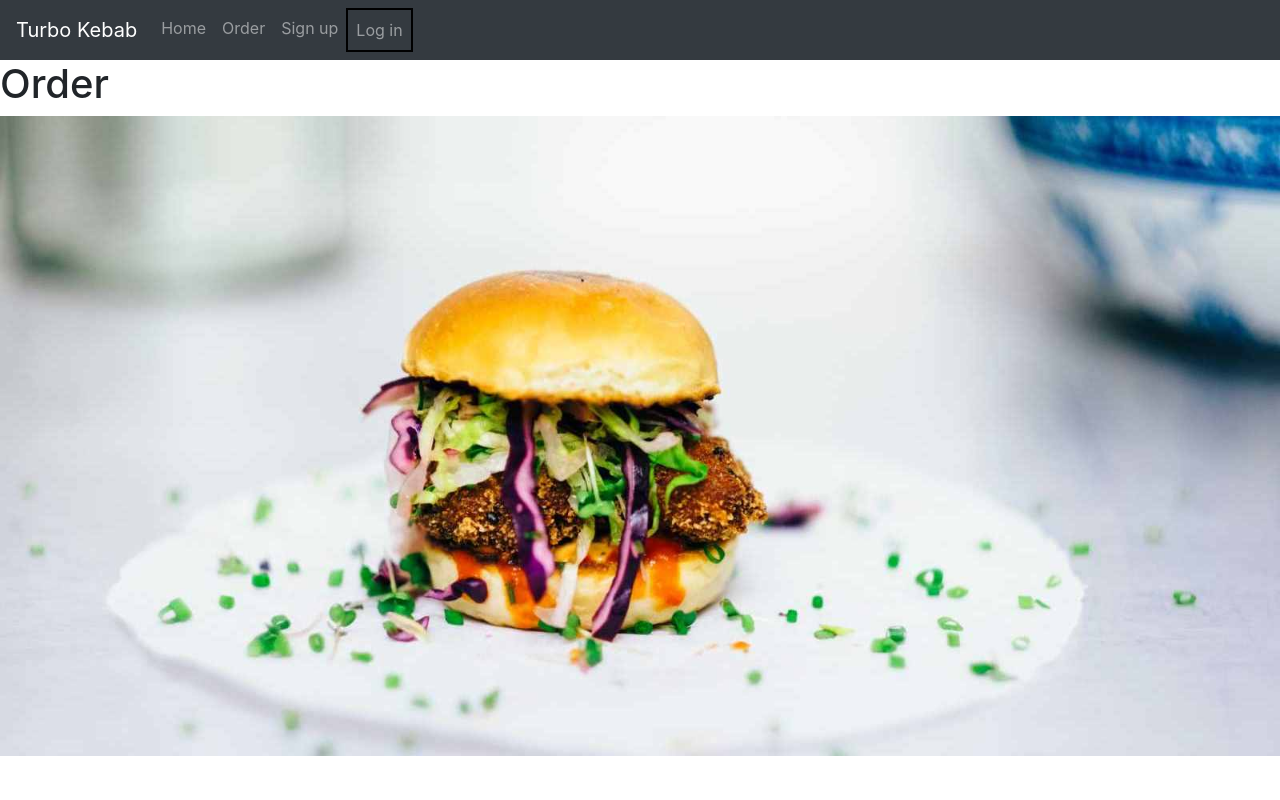
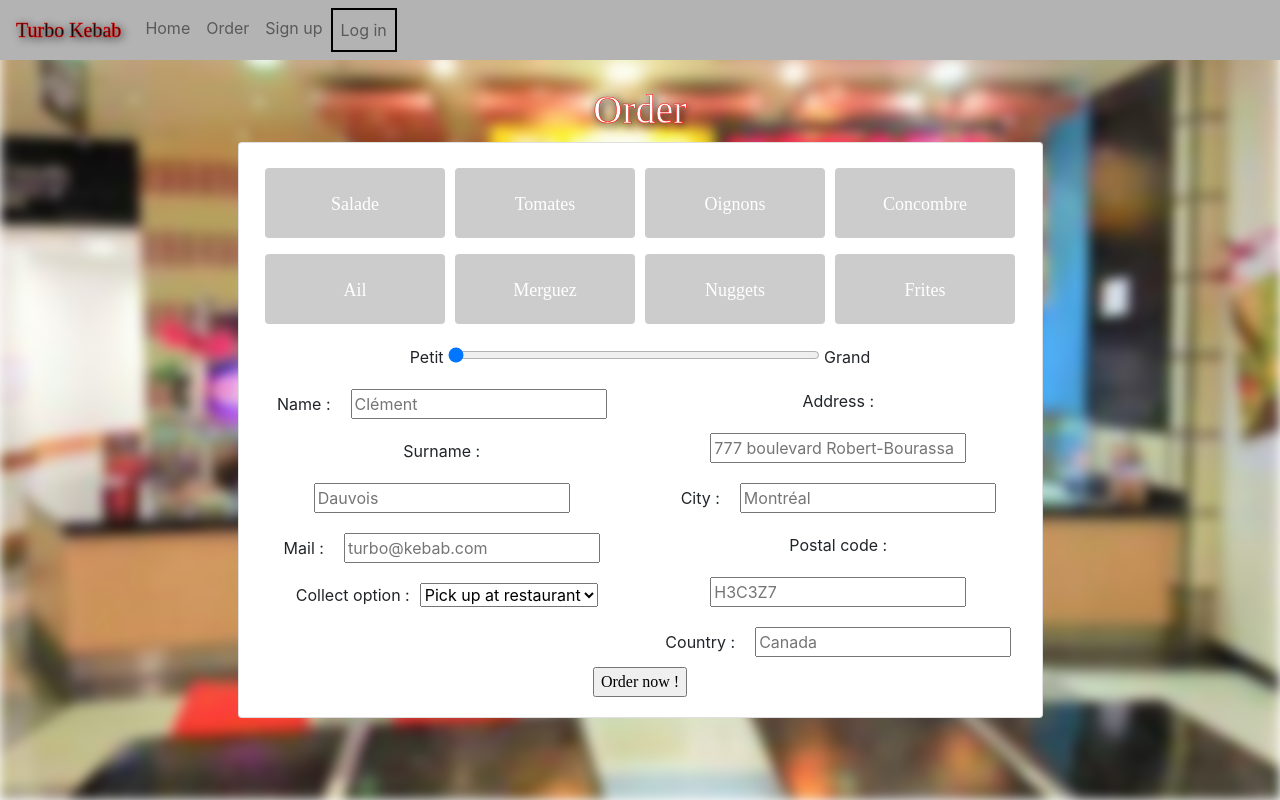
Before and after one commit to maxblt/turbo-kebab, a Vue app: page /order in a window 1280 px wide. Built offline with nearby package versions, Linux system fonts and the light colour scheme.

Commit message:
Milestone 2

```diff
--- a/src/App.vue
+++ b/src/App.vue
@@ -1,6 +1,7 @@
 <template>
   <link rel="stylesheet" href="https://cdn.jsdelivr.net/npm/bootstrap@4.5.3/dist/css/bootstrap.min.css" integrity="sha384-TX8t27EcRE3e/ihU7zmQxVncDAy5uIKz4rEkgIXeMed4M0jlfIDPvg6uqKI2xXr2" crossorigin="anonymous">
-    <nav class="navbar navbar-expand-lg navbar-dark bg-dark">
+  <div class="background"></div>
+  <nav class="navbar navbar-expand-lg navbar-light" style="background-color: #b3b3b3;">
       <a class="navbar-brand" href="#">Turbo Kebab</a>
       <button class="navbar-toggler" type="button" data-toggle="collapse" data-target="#navbarNavAltMarkup" aria-controls="navbarNavAltMarkup" aria-expanded="false" aria-label="Toggle navigation">
         <span class="navbar-toggler-icon"></span>
@@ -45,4 +46,27 @@ export default {
 a[href="/login"] {
   border: 2px solid black;
 }
+h1, .navbar-brand {
+  font-family: Algerian;
+  text-shadow: 2px 2px 8px #000000;
+  -webkit-text-stroke: 0.5px red;
+  color: white;
+}
+.background {
+  position: fixed;
+  left: 0;
+  right: 0;
+  z-index: -1;
+  display: block;
+  background-image: url(./assets/turbo-kebab-beautiful.jpg);
+  height: 100%;
+  background-position: center;
+  background-repeat: no-repeat;
+  background-size: cover;
+  -webkit-filter: blur(6px);
+  -moz-filter: blur(6px);
+  -o-filter: blur(6px);
+  -ms-filter: blur(6px);
+  filter: blur(6px);
+}
 </style>
--- a/src/views/HomeView.vue
+++ b/src/views/HomeView.vue
@@ -1,6 +1,6 @@
 <template>
   <div class="home">
-    <h1>Testttt</h1>
+    <h1>Bienvenue !</h1>
   <carousel :items-to-show="1">
     <slide v-for="slide in slides" :key="slide">
       <img :src="slide.imageUrl" />
@@ -30,20 +30,20 @@ export default {
   data: () => ({
     slides: [
       {
-        imageUrl: 'https://upload.wikimedia.org/wikipedia/commons/thumb/5/5b/Lula_kebab_2.jpg/800px-Lula_kebab_2.jpg',
-        caption: 'Photo by 2'
+        imageUrl: 'https://bilder.t-online.de/b/87/28/28/82/id_87282882/tid_da/doener-kebab-diese-berliner-spezialitaet-ist-auf-der-ganzen-welt-beruehmt-symbolbild-.jpg',
+        caption: 'Our delicious kebab'
       },
       {
-        imageUrl: 'https://upload.wikimedia.org/wikipedia/commons/thumb/5/5b/Lula_kebab_2.jpg/800px-Lula_kebab_2.jpg',
-        caption: 'Photo by 2'
+        imageUrl: 'https://media.gettyimages.com/photos/kebab-picture-id182199049?s=612x612',
+        caption: 'Tasty close-up'
       },
       {
-        imageUrl: 'https://upload.wikimedia.org/wikipedia/commons/thumb/5/5b/Lula_kebab_2.jpg/800px-Lula_kebab_2.jpg',
-        caption: 'Photo by 3'
+        imageUrl: 'https://media.istockphoto.com/photos/professional-female-cook-with-grilled-meat-on-spit-for-kebab-picture-id628803418',
+        caption: 'Our chef'
       },
       {
-        imageUrl: 'https://upload.wikimedia.org/wikipedia/commons/thumb/5/5b/Lula_kebab_2.jpg/800px-Lula_kebab_2.jpg',
-        caption: 'Photo by 4'
+        imageUrl: 'https://www.canstockphoto.com/zoom/?height=367&width=598&id=86549467&_ts=1647575047714&scale=1.3377926421404682&left=40&top=8',
+        caption: 'Incredible service'
       }
     ]
   }),
@@ -53,6 +53,14 @@ export default {
 
 <style>
 .home {
+  margin: auto;
   padding: 2%;
+  align-items: center;
+  text-align: center;
+}
+
+section img {
+  border : 10px white solid;
+  height: 400px;
 }
 </style>
--- a/src/views/LoginView.vue
+++ b/src/views/LoginView.vue
@@ -4,7 +4,7 @@
       <div class="card">
         <div class="card-body">
           <form>
-            <h2 class="h3 mb-3 fw-normal text-center">Please sign in</h2>
+            <h1 class="h3 mb-3 fw-normal text-center">Please sign in</h1>
 
             <div class="form-group">
               <label>Email address</label>
@@ -20,7 +20,7 @@
               <label><input type="checkbox" value="remember-me"> Remember me</label>
             </div>
 
-            <router-link class="w-100 btn btn-lg btn-primary" type="submit" to="/signup">Sign in</router-link>
+            <router-link class="w-100 btn btn-lg btn-primary" type="submit" to="/signup" style="background-color: red; border: red">Sign in</router-link>
           </form>
         </div>
       </div>
@@ -36,12 +36,11 @@ export default {
 </script>
 
 <style>
+
 .login {
   display: flex;
-  padding-top: 60px;
-  padding-bottom: 60px;
+  padding: 2%;
   align-items: center;
-  background-color: #f6f6f6;
 }
 .form-signin {
   width: 100%;
--- a/src/views/OrderView.vue
+++ b/src/views/OrderView.vue
@@ -1,7 +1,75 @@
 <template>
-  <div>
+  <div class="order">
     <h1>Order</h1>
-    <img src="../assets/hamburger.jpg" class="d-block w-100" alt="...">
+    <main class="form-order">
+      <div class="card">
+        <div class="card-body">
+          <form action="">
+            <div class="input-container">
+              <input id="1" type="checkbox" name="1" value="1">
+              <label for="1"><span>Salade</span></label>
+            </div>
+            <div class="input-container">
+              <input id="2" type="checkbox" name="2" value="2">
+              <label for="2"><span>Tomates</span></label>
+            </div>
+            <div class="input-container">
+              <input id="3" type="checkbox" name="3" value="3">
+              <label for="3"><span>Oignons</span></label>
+            </div>
+            <div class="input-container">
+              <input id="4" type="checkbox" name="4" value="4">
+              <label for="4"><span>Concombre</span></label>
+            </div>
+            <div class="input-container">
+              <input id="5" type="checkbox" name="5" value="5">
+              <label for="5"><span>Ail</span></label>
+            </div>
+            <div class="input-container">
+              <input id="6" type="checkbox" name="6" value="6">
+              <label for="6"><span>Merguez</span></label>
+            </div>
+            <div class="input-container">
+              <input id="7" type="checkbox" name="7" value="7">
+              <label for="7"><span>Nuggets</span></label>
+            </div>
+            <div class="input-container">
+              <input id="8" type="checkbox" name="8" value="8">
+              <label for="8"><span>Frites</span></label>
+            </div>
+            <div class="slidecontainer">
+              Petit <input type="range" min="1" max="3" value="1" class="slider" id="myRange"> Grand
+            </div>
+            <div class="row">
+              <div class="col">
+                <label for="name">Name : </label>
+                <input id="name" type="text" name="name" placeholder="Clément"><br>
+                <label for="surname">Surname : </label>
+                <input id="surname" type="text" name="surname" placeholder="Dauvois"><br>
+                <label for="mail">Mail : </label>
+                <input id="mail" type="email" name="mail" placeholder="turbo@kebab.com"><br>
+                <label for="collect">Collect option : </label>
+                <select id="collect" name="collect">
+                  <option value="pickup">Pick up at restaurant</option>
+                  <option value="delivery">Home delivery</option>
+                </select>
+              </div>
+              <div class="col">
+                <label for="address">Address : </label>
+                <input id="address" type="text" name="address" placeholder="777 boulevard Robert-Bourassa"><br>
+                <label for="city">City : </label>
+                <input id="city" type="text" name="city" placeholder="Montréal"><br>
+                <label for="postalcode">Postal code : </label>
+                <input id="postalcode" type="text" name="postalcode" placeholder="H3C3Z7"><br>
+                <label for="country">Country : </label>
+                <input id="country" type="text" name="country" placeholder="Canada">
+              </div>
+            </div>
+            <input type="submit" value="Order now !">
+          </form>
+        </div>
+      </div>
+    </main>
   </div>
 </template>
 
@@ -10,3 +78,83 @@ export default {
   name: 'OrderView',
 }
 </script>
+
+<style>
+
+.form-order {
+  width: 100%;
+  max-width: 805px;
+  margin: auto;
+  align-items: center;
+}
+
+.order {
+  padding: 2%;
+  text-align: center;
+  align-items: center;
+}
+
+.slider {
+  width: 50%;
+}
+
+.col label, .col input, .slidecontainer {
+  margin: 10px;
+}
+
+.input-container {
+  position: relative;
+  display: inline-block;
+  width: 190px;
+  height: 80px;
+}
+
+.input-container input[type="checkbox"] {
+  display: none;
+}
+
+input[type="checkbox"]:checked + label {
+  background-color: #888;
+}
+
+.input-container label {
+  position: absolute;
+  display: block;
+  top: 0;
+  bottom: 0;
+  left: 0;
+  right: 0;
+  margin: 5px;
+  padding: 0 10px;
+  color: #fff;
+  text-align: center;
+  line-height: 70px;
+  background-color: #ccc;
+  border-radius: 4px;
+  font-family: Algerian;
+  font-size: large;
+}
+
+.input-container label:hover {
+  cursor: pointer;
+  -webkit-transition: background-color .3s ease;
+  -moz-transition: background-color .3s ease;
+  -ms-transition: background-color .3s ease;
+  -o-transition: background-color .3s ease;
+  transition: background-color .3s ease;
+}
+
+.input-container label:hover, input[type="checkbox"]:checked + label:hover {
+  background-color: #555;
+}
+
+label span {
+  display: inline-block;
+  vertical-align: middle;
+  line-height: normal;
+}
+
+input[type="submit"] {
+  font-family: Algerian;
+}
+</style>
--- a/src/views/SignupView.vue
+++ b/src/views/SignupView.vue
@@ -26,7 +26,7 @@
             <input type="password" class="form-control form-control-lg" placeholder="Password"/>
           </div>
 
-          <router-link class="w-100 btn btn-lg btn-primary" type="submit" to="/signin">Sign up</router-link>
+          <router-link class="w-100 btn btn-lg btn-primary" type="submit" to="/signin" style="background-color: red; border: red">Sign up</router-link>
         </form>
       </div>
     </div>
@@ -42,19 +42,18 @@ export default {
 </script>
 
 <style>
+
 .signup {
+  padding: 2%;
   display: flex;
-  padding-top: 60px;
-  padding-bottom: 60px;
   align-items: center;
-  background-color: #f6f6f6;
 }
 .form-signin {
   width: 100%;
   max-width: 450px;
   margin: auto;
 }
-label {
+label. {
   font-weight: 600;
 }
 </style>
```
Also changed, not shown: src/assets/turbo-kebab-beautiful.jpg (added). Lines whose indentation alone changed are shown as unchanged.
